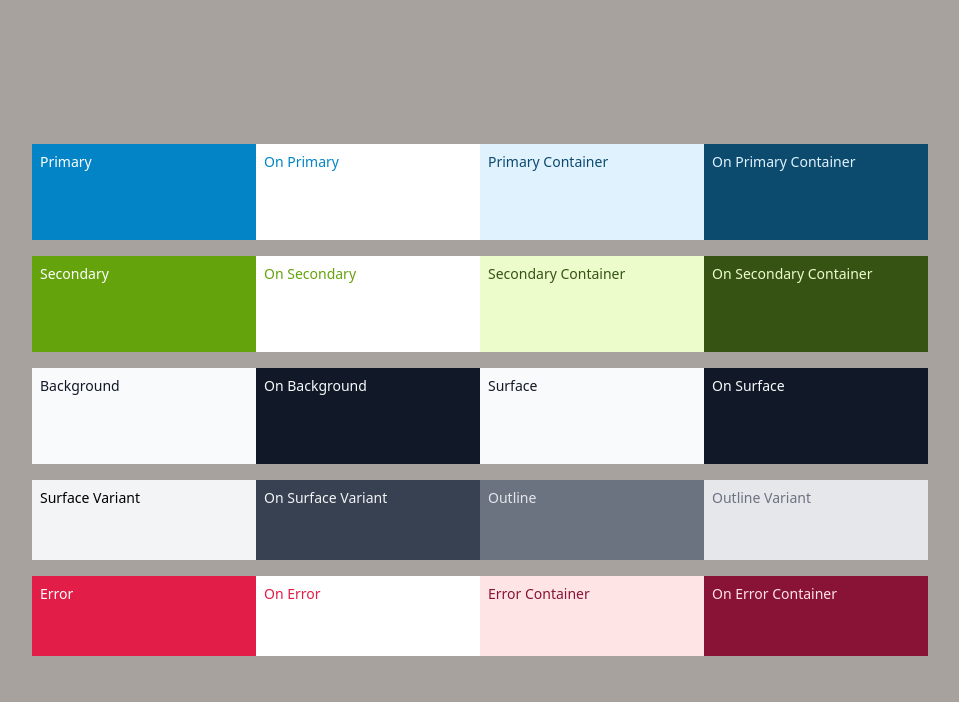
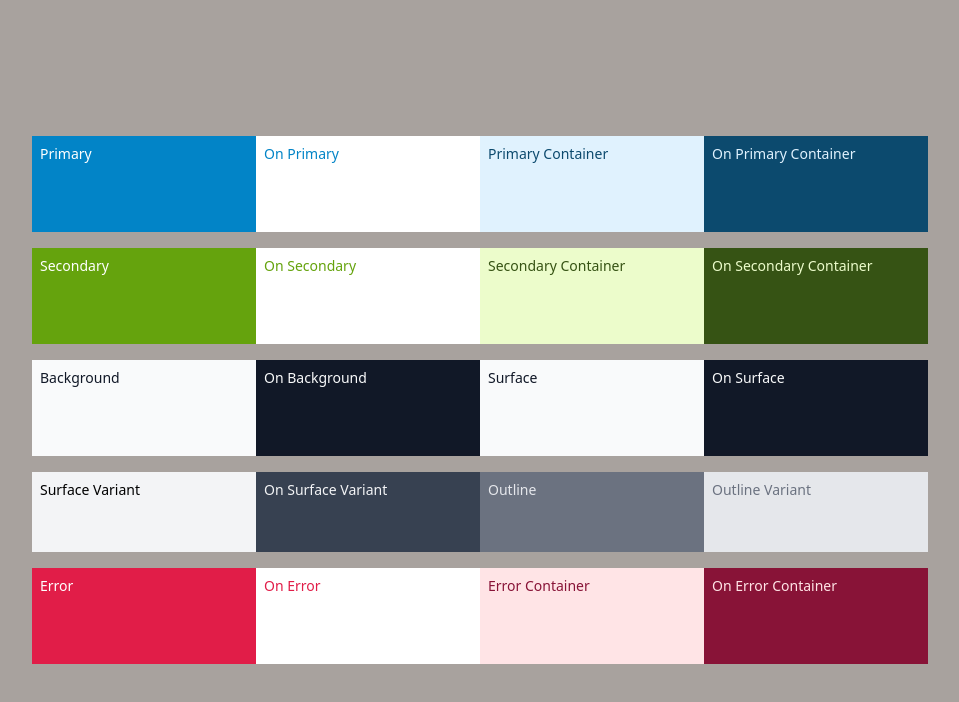
Before and after one commit to darrenleung1208hk/timeflex-revamp, a Next.js app: page /colors in a window 1280 px wide. Shown: the top 702 px of the page, without its empty margins (160-1119 px from the left). Built offline with nearby package versions, Linux system fonts and the light colour scheme.

Commit message:
updated heights

```diff
--- a/pages/colors.tsx
+++ b/pages/colors.tsx
@@ -64,16 +64,16 @@ const Colors = () => {
 			</div>
 
 			<div className="w-fit mx-auto mt-4">
-				<div className="bg-error w-56 h-20 p-2 inline-block text-onError">
+				<div className="bg-error w-56 h-24 p-2 inline-block text-onError">
 					Error
 				</div>
-				<div className="bg-onError w-56 h-20 p-2 inline-block text-error">
+				<div className="bg-onError w-56 h-24 p-2 inline-block text-error">
 					On Error
 				</div>
-				<div className="bg-errorContainer w-56 h-20 p-2 inline-block text-onErrorContainer">
+				<div className="bg-errorContainer w-56 h-24 p-2 inline-block text-onErrorContainer">
 					Error Container
 				</div>
-				<div className="bg-onErrorContainer w-56 h-20 p-2 inline-block text-errorContainer">
+				<div className="bg-onErrorContainer w-56 h-24 p-2 inline-block text-errorContainer">
 					On Error Container
 				</div>
 			</div>
```
